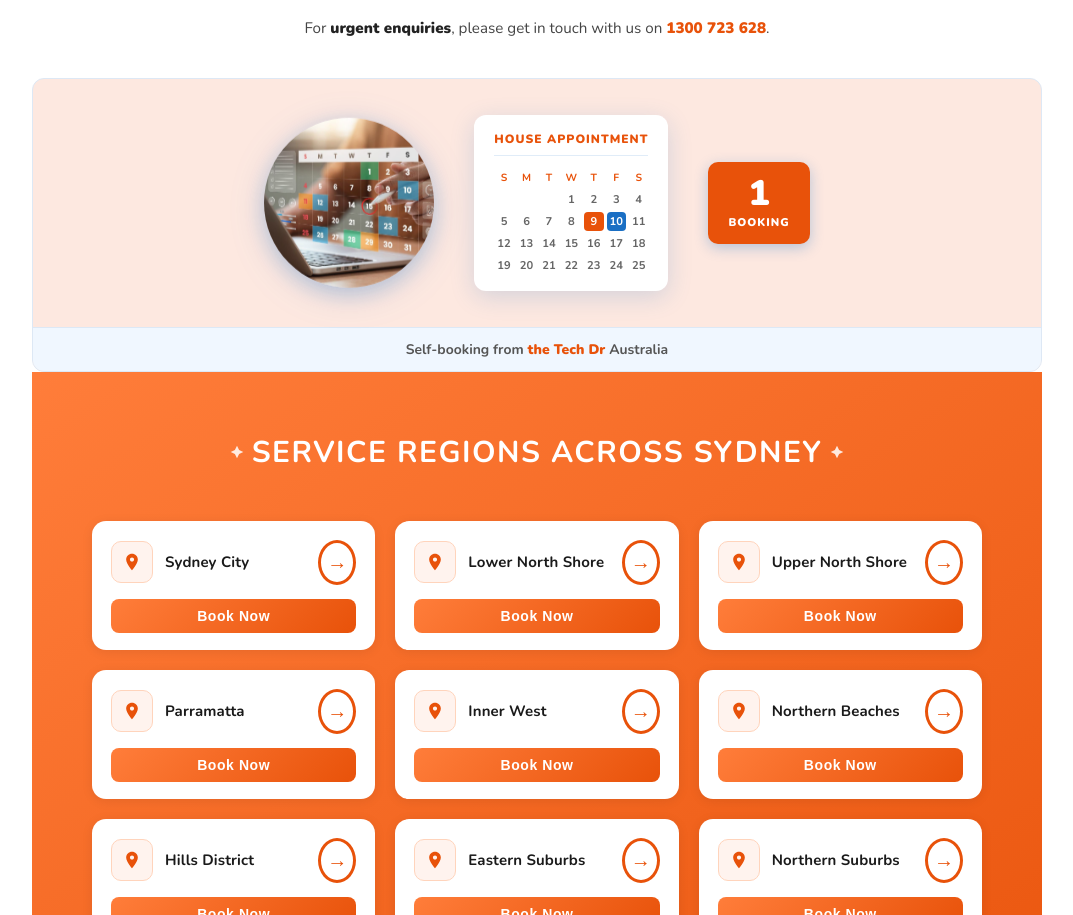
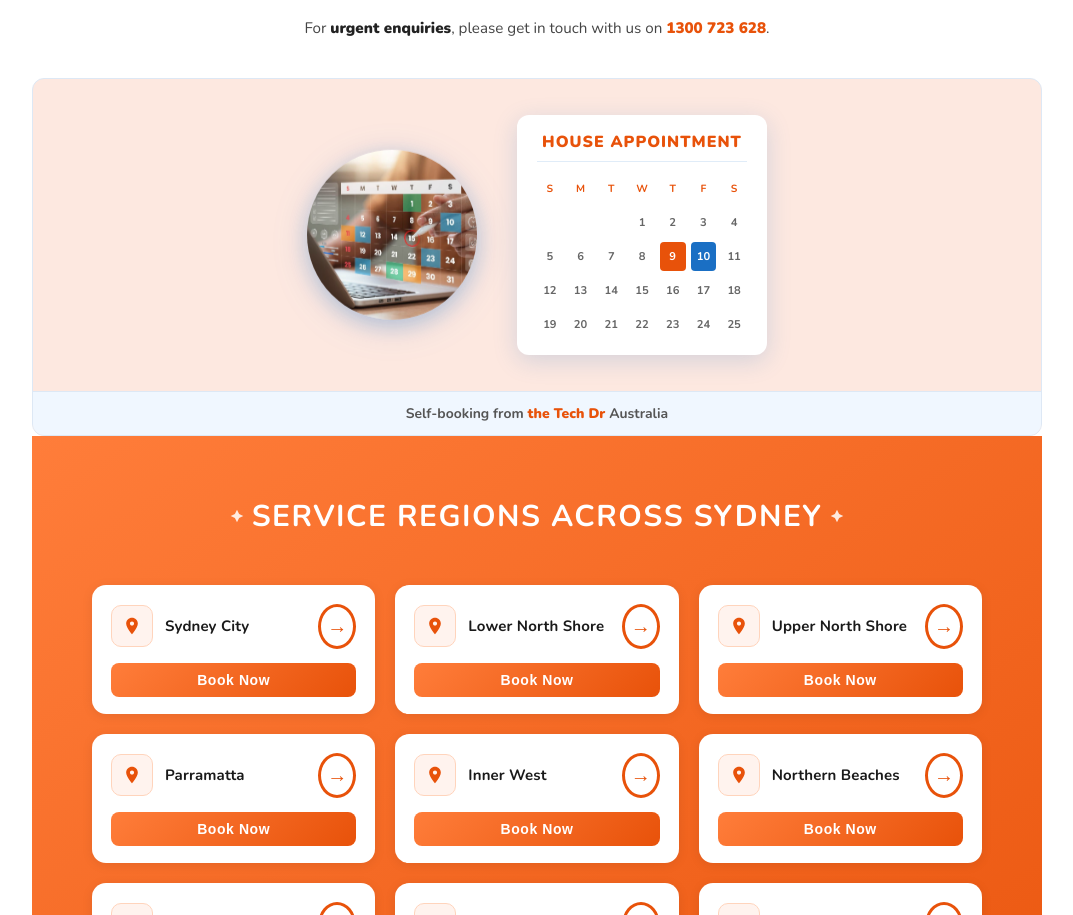
Before and after one commit to Aniketpundir/tech-dr, a React (Vite) app: page /book-now in a window 1280 px wide. Shown: the part 1966-2881 px from the top of the page, without its empty margins (103-1176 px from the left). Built offline with nearby package versions, Linux system fonts and the light colour scheme.

Commit message:
Chnage how to choose us section

```diff
--- a/src/Components/Home_Section/HowWeHelp/HowWeHelp.jsx
+++ b/src/Components/Home_Section/HowWeHelp/HowWeHelp.jsx
@@ -9,7 +9,7 @@ const Star = () => (
 
 const features = [
     {
-        title: '100% Fix Guarantee',
+        title: 'Update 100%:',
         icon: (
             <svg width="28" height="28" fill="none" stroke="#e8520a" strokeWidth="2" viewBox="0 0 24 24">
                 <path d="M21 16V8a2 2 0 00-1-1.73l-7-4a2 2 0 00-2 0l-7 4A2 2 0 003 8v8a2 2 0 001 1.73l7 4a2 2 0 002 0l7-4A2 2 0 0021 16z" />
@@ -17,7 +17,7 @@ const features = [
                 <line x1="12" y1="22.08" x2="12" y2="12" />
             </svg>
         ),
-        desc: "We don't leave until the job is done. If we can't fix it, you don't pay — that's our promise to every customer.",
+        desc: "We do not leave until the job is completed. If the problem cannot be resolved on-site, we take the device to our warehouse for repair and return it in the shortest possible time.",
     },
     {
         title: 'Highly Skilled Technicians',
@@ -37,7 +37,7 @@ const features = [
                 <polyline points="12 6 12 12 16 14" />
             </svg>
         ),
-        desc: "Need it fixed urgently? We offer same-day appointments at no extra charge, so you're never left waiting.",
+        desc: "Need it fixed urgently? We offer fast, reliable same-day appointments to get your issue resolved as quickly as possible, so you're never left waiting or dealing with unnecessary delays.",
     },
     {
         title: 'Explained in Plain English',
--- a/src/Components/Home_Section/WhyChooseUs/WhyChooseUs.css
+++ b/src/Components/Home_Section/WhyChooseUs/WhyChooseUs.css
@@ -440,21 +440,24 @@
     }
 
     .why-stats {
+        border-radius: 10px !important;
+        flex-direction: column;
         gap: 10px;
         margin-top: 20px;
     }
 
     .stat-bubble {
-        width: 120px;
-        height: 120px;
+        border-radius: 50px;
+        width: 350px;
+        height: 140px;
     }
 
     .stat-bubble .stat-num {
-        font-size: 24px;
+        font-size: 36px;
     }
 
     .stat-bubble .stat-label {
-        font-size: 11px;
+        font-size: 16px;
         padding: 0 8px;
     }
 }
--- a/src/Pages/BookingForm/BookingForm.css
+++ b/src/Pages/BookingForm/BookingForm.css
@@ -453,11 +453,11 @@
     border-radius: 12px;
     padding: 16px 20px;
     box-shadow: 0 6px 24px rgba(26, 111, 196, 0.18);
-    min-width: 190px;
+    min-width: 250px;
 }
 
 .hero-monitor h3 {
-    font-size: 0.75rem;
+    font-size: 1rem;
     font-weight: 800;
     text-transform: uppercase;
     letter-spacing: 1px;
@@ -471,7 +471,7 @@
 .cal-grid {
     display: grid;
     grid-template-columns: repeat(7, 1fr);
-    gap: 3px;
+    gap: 5px;
     text-align: center;
     font-size: 0.7rem;
     font-weight: 700;
@@ -479,7 +479,7 @@
 }
 
 .cal-grid span {
-    padding: 2px 0;
+    padding: 7px 0;
 }
 
 .cal-grid .cal-today {
--- a/src/Pages/BookingForm/BookingForm.jsx
+++ b/src/Pages/BookingForm/BookingForm.jsx
@@ -537,18 +537,6 @@ export default function BookingForm() {
                                 ))}
                             </div>
                         </div>
-
-                        <div style={{
-                            background: "#e8520a", color: "#fff",
-                            borderRadius: 10, padding: "14px 20px",
-                            textAlign: "center", boxShadow: "0 4px 14px rgba(26,111,196,0.3)"
-                        }}>
-                            <div style={{ fontSize: "2.2rem", fontWeight: 800, lineHeight: 1 }}>1</div>
-                            <div style={{
-                                fontSize: "0.7rem", fontWeight: 800, letterSpacing: 1,
-                                textTransform: "uppercase", marginTop: 4
-                            }}>Booking</div>
-                        </div>
                     </div>
 
                     <div className="hero-caption">
```
